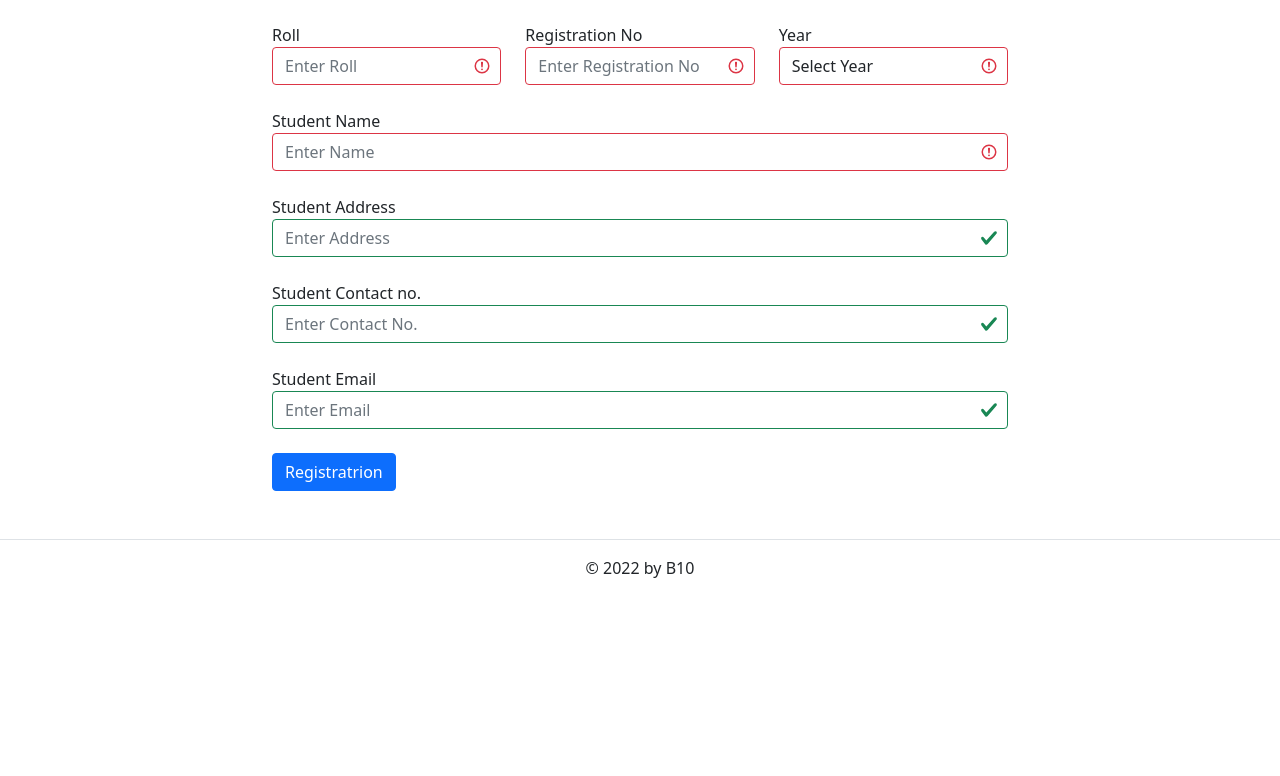
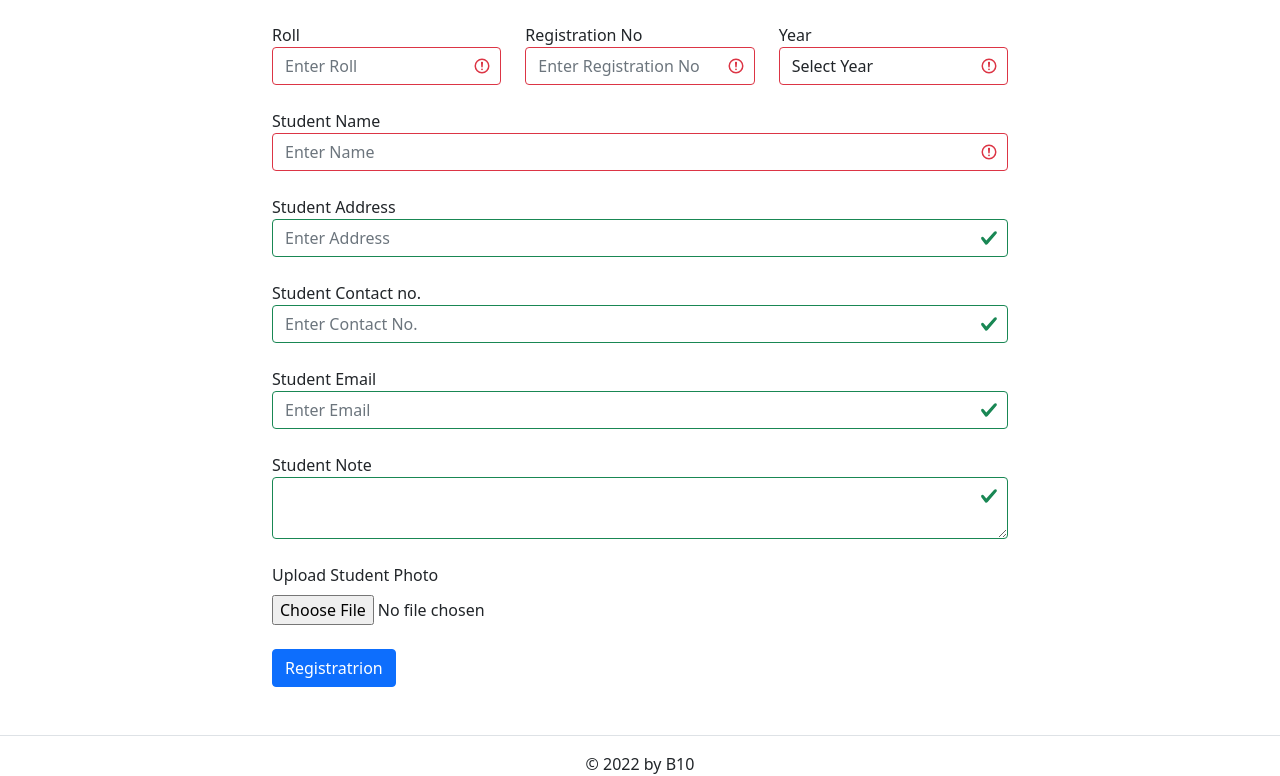
Before and after one commit to tarikjessoreit/b10-hsc-sms, a PHP site: page /student-add.php in a window 1280 px wide. Shown: the part 127-903 px from the top of the page. Before the commit the page ends 705 px from the top, so only its background shows below. Run offline with PHP 8.4, Linux system fonts and the light colour scheme; some libraries are stand-ins or nearby versions.

Commit message:
get data from reg form and image upload

```diff
--- /dev/null
+++ b/config.php
@@ -0,0 +1,23 @@
+<?php
+session_start();
+date_default_timezone_set("Asia/Dhaka");
+
+$hostname = "localhost";
+$username = "root";
+$password = "";
+$dbname = "b10-hsc-sms";
+
+
+$conn = new mysqli($hostname,$username,$password,$dbname);
+
+if ($conn->connect_error) {
+	die('Connect Error: '.$conn->connect_error);
+}
+
+
+// $q = 'drop database user ';
+// if($conn->query($q)===true){
+// 	echo "Database Create Successfull";
+// }else{
+// 	echo "Error: ".$conn->error;
+// }
--- a/header.php
+++ b/header.php
@@ -1,3 +1,5 @@
+<?php include "config.php"; ?>
+<?php include "functions.php"; ?>
 <!doctype html>
 <html lang="en">
   <head>
--- a/index.php
+++ b/index.php
@@ -1,3 +1,4 @@
+<?php include "config.php"; ?>
 <!doctype html>
 <html lang="en">
   <head>
--- a/student-add.php
+++ b/student-add.php
@@ -1,4 +1,51 @@
 <?php include "header.php"; ?>
+<?php
+  if (isset($_POST['std_reg_btn'])) {
+
+    $reg_datetime = date('Y-m-d H:i:s');
+    $s_roll = $_POST['std_roll'];
+    $s_reg_no = $_POST['std_reg'];
+    $s_year = $_POST['std_year'];
+    $s_name = $_POST['std_name'];
+    $s_address = $_POST['std_address'];
+    $s_contact_no = $_POST['std_contact_no'];
+    $s_email = $_POST['std_email'];
+    $s_note = $_POST['std_note'];
+    $s_status = 'active';
+
+
+    // image upload
+    $target_dir = "assets/images/uploads/";
+    $target_file = $target_dir . $s_roll.'.jpg';
+    $imageFileType = strtolower(pathinfo($target_file,PATHINFO_EXTENSION));
+    $uploadOk = 1;
+
+    // Check if image file is a actual image or fake image
+
+
+    // Check file size
+    if ($_FILES["std_photo"]["size"] > 5000000) {
+      $uploadOk = 0;
+      $ferror =  "Image size gaterthan 5 MB";
+    }
+
+    // Allow certain file formats
+    if($imageFileType != "jpg" && $imageFileType != "png" && $imageFileType != "jpeg"
+    && $imageFileType != "gif" ) {
+      $uploadOk = 0;
+      $ferror = "File type is not acceptable";
+    }
+
+    // Check if $uploadOk is set to 0 by an error
+    if ($uploadOk != 0) {
+      move_uploaded_file($_FILES["std_photo"]["tmp_name"], $target_file);
+    }
+
+
+
+  }
+
+ ?>
     <div class="container py-4">
       <div class="row">
         <div class="pagetitle h2 ps-0 text-center">Registration Student</div>
@@ -6,7 +53,7 @@
 
       <div class="row d-flex justify-content-center">
        <div class="col-md-8">
-         <form class="was-validated">
+         <form class="was-validated" action="" method="post" enctype="multipart/form-data">
             <div class="row">
               <div class="form-group col-md-4 mt-4">
                 <label for="stdReg">Roll</label>
@@ -22,32 +69,44 @@
                 <label for="stdyear">Year</label>
                 <select name="std_year" id="stdyear" class="form-control" required>
                   <option value="">Select Year</option>
-                  <option value="1st Year">1st Year</option>
-                  <option value="2nd Year">2nd Year</option>
+                  <option value="1st">1st Year</option>
+                  <option value="2nd">2nd Year</option>
                 </select>
               </div>
             </div>
 
-            <div class="form-group mt-4" required>
+            <div class="form-group col-md-12 mt-4" required>
               <label for="stdName">Student Name</label>
               <input type="text" name="std_name" class="form-control" id="stdName" placeholder="Enter Name" required>
             </div>
 
 
 
-            <div class="form-group mt-4">
+            <div class="form-group col-md-12 mt-4">
               <label for="stdadd">Student Address</label>
               <input type="text" name="std_address" class="form-control" id="stdadd" placeholder="Enter Address">
             </div>
 
-            <div class="form-group mt-4">
+            <div class="form-group col-md-12 mt-4">
               <label for="stdCno">Student Contact no.</label>
               <input type="text" name="std_contact_no" class="form-control" id="stdCno" placeholder="Enter Contact No.">
             </div>
 
-            <div class="form-group mt-4">
+            <div class="form-group col-md-12 mt-4">
               <label for="stdEmail">Student Email</label>
               <input type="text" name="std_email" class="form-control" id="stdEmail" placeholder="Enter Email">
+            </div>
+
+
+            <div class="form-group col-md-12 mt-4">
+              <label for="stdNote">Student Note</label>
+              <textarea name="std_note" class="form-control" id="stdNote"></textarea>
+            </div>
+
+
+            <div class="form-group col-md-12 mt-4">
+              <label for="uploadphoto" class="d-block">Upload Student Photo</label>
+              <input type="file" name="std_photo" class="form-control-file mt-2" id="uploadphoto">
             </div>
 
             <div class="col-md-12 mt-4">
```
Also changed, not shown: functions.php (added).
